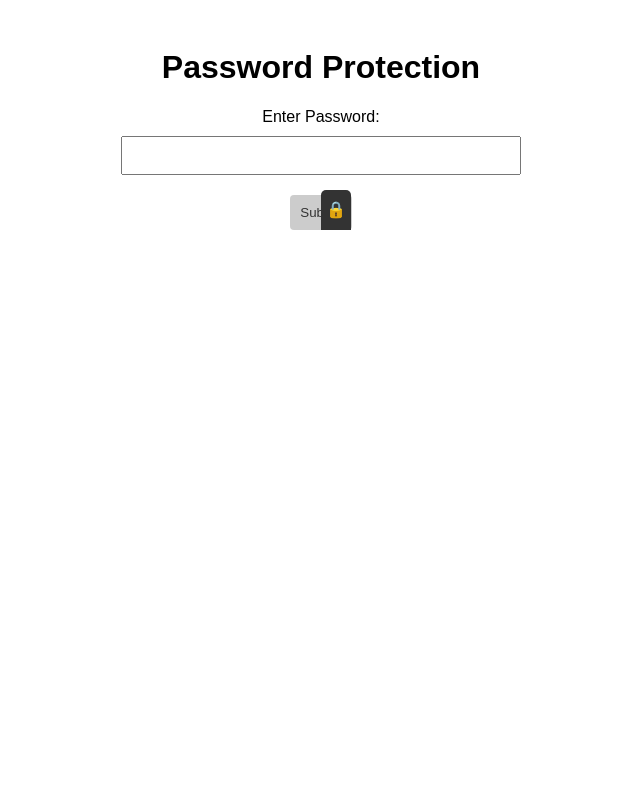
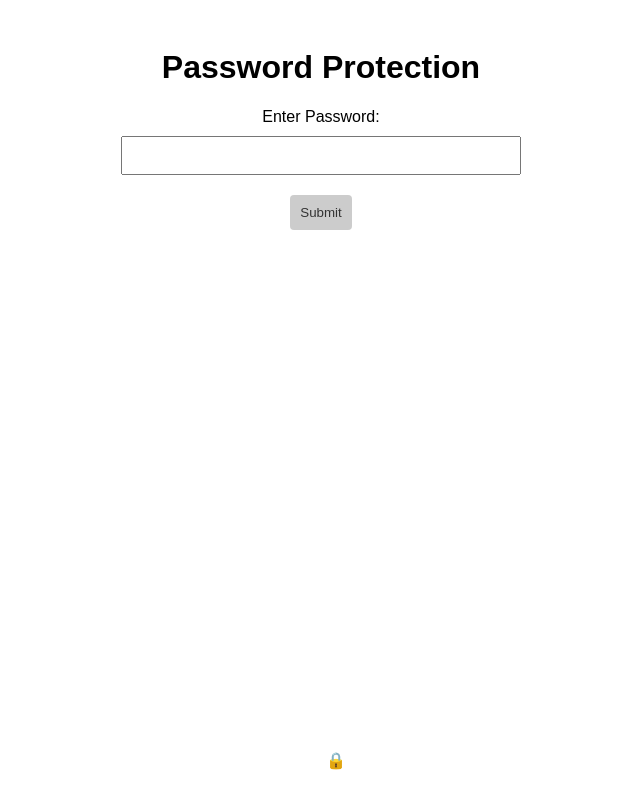
Before and after one commit to Engineering-college-btech-Project2/password-html, a plain HTML site: page pRi3sEnT4tIoN7pAsS8wOrD.html in a window 1280 px wide. Shown: the whole page, without its empty margins (319-959 px from the left). Drawn offline with Linux system fonts and the light colour scheme.

Commit message:
Update pRi3sEnT4tIoN7pAsS8wOrD.html

```diff
--- a/pRi3sEnT4tIoN7pAsS8wOrD.html
+++ b/pRi3sEnT4tIoN7pAsS8wOrD.html
@@ -11,6 +11,7 @@
             padding: 20px;
             transition: background-color 0.5s ease;
             position: relative;
+            min-height: 100vh; /* Ensure the body covers at least the full viewport height */
         }
 
         form {
@@ -48,18 +49,18 @@
         }
 
         .lock-icon {
-            position: absolute;
+            position: fixed;
             bottom: 20px;
             left: 50%;
             transform: translateX(-50%);
             width: 30px;
             height: 40px;
-            background-color: #333;
+            background-color: #fff;
             border-radius: 5px 5px 0 0;
             display: flex;
             align-items: center;
             justify-content: center;
-            color: #fff;
+            color: #333;
             animation: bounce 1s infinite;
         }
 
```
